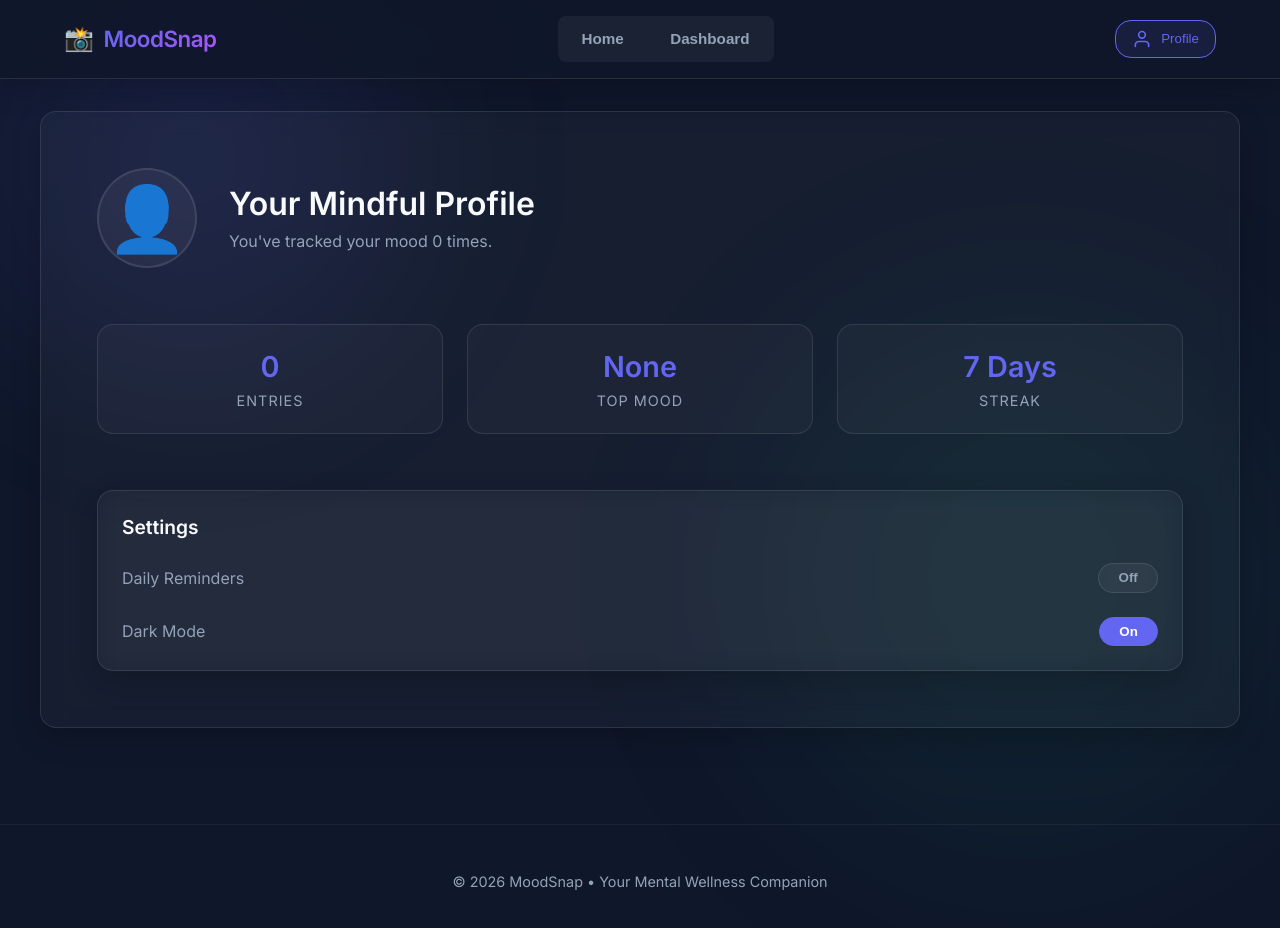
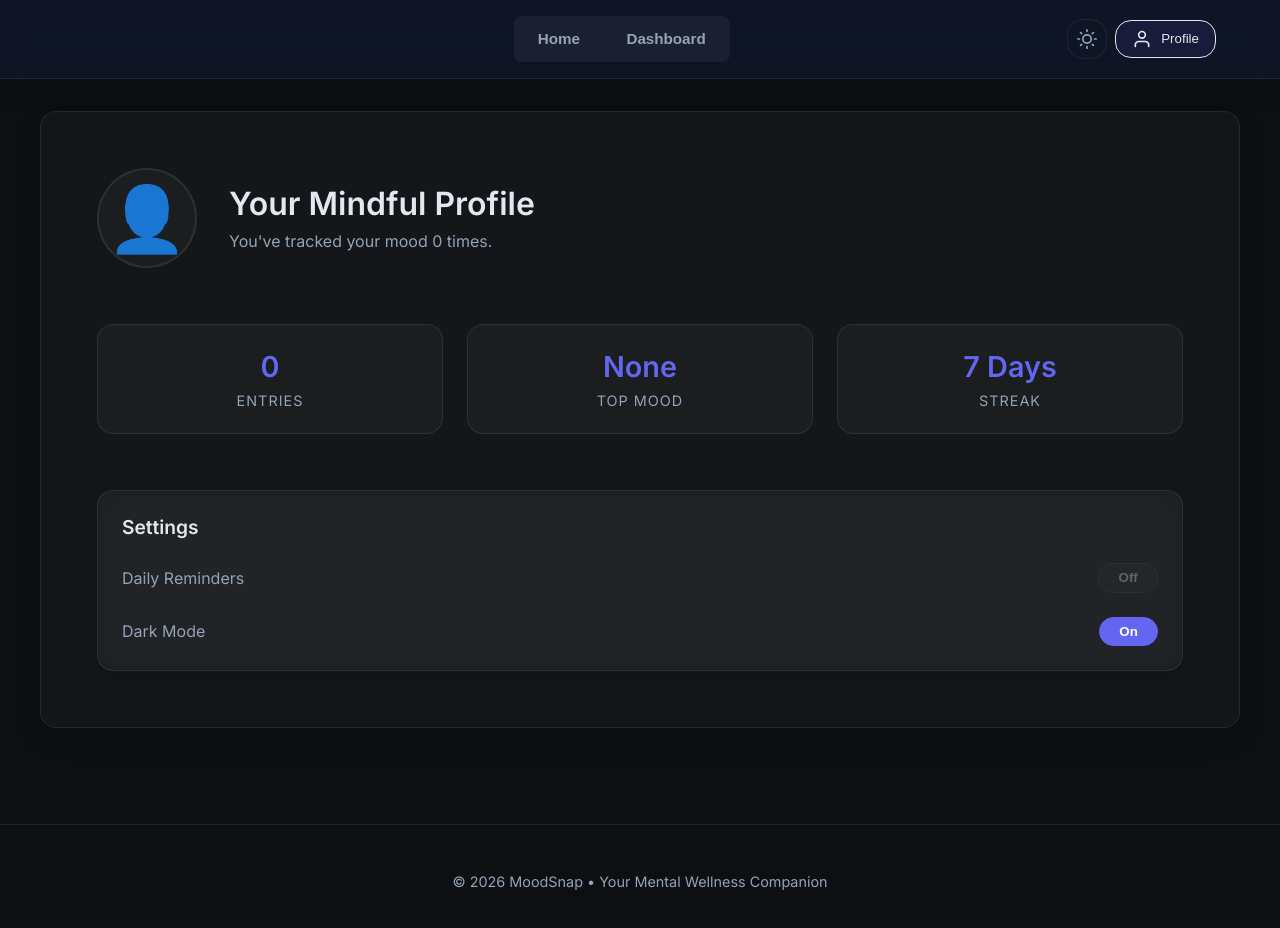
Before and after one commit to anaghahallur/MoodSnap, a React (Create React App) app in the folder client/: page / in a window 1280 px wide. Both pictures are taken after a click on the button "Profile". Shown: the top 928 px of the page. Built offline with nearby package versions, Linux system fonts and the light colour scheme; no server answers; the HTML template or start-up script is replaced by a standard one.

Commit message:
feat: implement v7.0 theme toggle and light mode, optimize wide screen layout

```diff
--- a/client/src/App.css
+++ b/client/src/App.css
@@ -1,14 +1,10 @@
-:root {
-  --primary-accent: #6366f1;
-  --primary-gradient: linear-gradient(135deg, #6366f1 0%, #a855f7 100%);
-  --bg-dark: #0f172a;
-  --glass-bg: rgba(255, 255, 255, 0.03);
-  --glass-border: rgba(255, 255, 255, 0.1);
-  --text-primary: #f8fafc;
-  --text-secondary: #94a3b8;
-  --radius-sm: 8px;
-  --radius-md: 16px;
-  --radius-lg: 24px;
+/* Theme transitions */
+body {
+  transition: background-color 0.3s ease, color 0.3s ease;
+}
+
+.App {
+  transition: all 0.3s ease;
 }
 
 * {
@@ -18,7 +14,7 @@
 body {
   margin: 0;
   padding: 0;
-  background-color: var(--bg-dark);
+  background-color: var(--bg-color);
   color: var(--text-primary);
   font-family: 'Inter', -apple-system, BlinkMacSystemFont, 'Segoe UI', Roboto, sans-serif;
   overflow-x: hidden;
@@ -29,6 +25,8 @@ body {
   min-height: 100vh;
   display: flex;
   flex-direction: column;
+  background-color: var(--bg-color);
+  color: var(--text-primary);
 }
 
 .app-main {
@@ -65,7 +63,7 @@ body {
   backdrop-filter: blur(12px);
   border: 1px solid var(--glass-border);
   border-radius: var(--radius-md);
-  box-shadow: 0 10px 30px rgba(0, 0, 0, 0.2);
+  box-shadow: 0 10px 30px rgba(0, 0, 0, 0.1);
 }
 
 /* Home View Styles */
@@ -97,7 +95,7 @@ body {
 .error-message {
   padding: 1.5rem;
   margin-bottom: 2rem;
-  border-left: 4px solid #ef4444;
+  border-left: 4px solid var(--danger-color);
   display: flex;
   justify-content: space-between;
   align-items: center;
@@ -114,8 +112,8 @@ body {
 }
 
 .dismiss-btn:hover {
-  border-color: #ef4444;
-  color: #ef4444;
+  border-color: var(--danger-color);
+  color: var(--danger-color);
 }
 
 /* Dashboard View Styles */
@@ -147,7 +145,7 @@ body {
   text-align: center;
   color: var(--text-secondary);
   font-size: 0.9rem;
-  border-top: 1px solid rgba(255, 255, 255, 0.05);
+  border-top: 1px solid var(--glass-border);
 }
 
 /* History/Diary View */
@@ -173,12 +171,12 @@ body {
 }
 
 .back-btn:hover {
-  border-color: var(--primary-accent);
+  border-color: var(--accent-color);
   color: var(--text-primary);
 }
 
 .history-date-badge {
-  background: var(--primary-accent);
+  background: var(--accent-color);
   color: white;
   padding: 0.4rem 1rem;
   border-radius: 100px;
--- a/client/src/App.js
+++ b/client/src/App.js
@@ -10,6 +10,7 @@ import ProfileView from './components/ProfileView';
 
 function App() {
   const [currentView, setCurrentView] = useState('home');
+  const [theme, setTheme] = useState(localStorage.getItem('moodsnap-theme') || 'dark');
   const [isSubmitting, setIsSubmitting] = useState(false);
   const [currentResult, setCurrentResult] = useState(null);
   const [heatmapData, setHeatmapData] = useState([]);
@@ -20,7 +21,16 @@ function App() {
 
   useEffect(() => {
     fetchHistory();
+    // Apply theme on mount
+    document.documentElement.classList.toggle('light-mode', theme === 'light');
   }, []);
+
+  const toggleTheme = () => {
+    const newTheme = theme === 'dark' ? 'light' : 'dark';
+    setTheme(newTheme);
+    localStorage.setItem('moodsnap-theme', newTheme);
+    document.documentElement.classList.toggle('light-mode', newTheme === 'light');
+  };
 
   const fetchHistory = async () => {
     try {
@@ -124,7 +134,11 @@ function App() {
       case 'profile':
         return (
           <div className="view-container profile-page animated">
-            <ProfileView heatmapData={heatmapData} />
+            <ProfileView
+              heatmapData={heatmapData}
+              theme={theme}
+              onToggleTheme={toggleTheme}
+            />
           </div>
         );
       default:
@@ -134,7 +148,12 @@ function App() {
 
   return (
     <div className="App">
-      <Navbar currentView={currentView} onViewChange={setCurrentView} />
+      <Navbar
+        currentView={currentView}
+        onViewChange={setCurrentView}
+        theme={theme}
+        onToggleTheme={toggleTheme}
+      />
       <main className="app-main">
         {renderView()}
       </main>
--- a/client/src/components/MoodInput.css
+++ b/client/src/components/MoodInput.css
@@ -10,7 +10,7 @@
 .mood-input-container:focus-within {
     border-color: var(--glass-highlight);
     transform: translateY(-2px);
-    box-shadow: 0 12px 40px rgba(0, 0, 0, 0.3), 0 0 20px rgba(99, 102, 241, 0.1);
+    box-shadow: 0 12px 40px rgba(0, 0, 0, 0.1), 0 0 20px var(--accent-glow);
 }
 
 .mood-textarea {
@@ -96,9 +96,9 @@
 .spinner {
     width: 20px;
     height: 20px;
-    border: 2px solid rgba(255, 255, 255, 0.3);
+    border: 2px solid var(--glass-border);
     border-radius: 50%;
-    border-top-color: #fff;
+    border-top-color: var(--accent-color);
     animation: spin 0.8s linear infinite;
 }
 
--- a/client/src/components/Navbar.css
+++ b/client/src/components/Navbar.css
@@ -13,7 +13,7 @@
     border-top: none;
     border-left: none;
     border-right: none;
-    background: rgba(15, 23, 42, 0.8);
+    background: var(--nav-bg);
     backdrop-filter: blur(12px);
     border-bottom: 1px solid var(--glass-border);
 }
@@ -110,6 +110,33 @@
     background: rgba(99, 102, 241, 0.1);
 }
 
+.theme-toggle {
+    background: transparent;
+    border: 1px solid var(--glass-border);
+    color: var(--text-secondary);
+    width: 40px;
+    height: 40px;
+    display: flex;
+    align-items: center;
+    justify-content: center;
+    border-radius: var(--radius-md);
+    cursor: pointer;
+    transition: all 0.3s cubic-bezier(0.4, 0, 0.2, 1);
+    margin-right: 0.5rem;
+}
+
+.theme-toggle:hover {
+    border-color: var(--primary-accent);
+    color: var(--text-primary);
+    background: rgba(255, 255, 255, 0.05);
+    transform: translateY(-2px);
+}
+
+.theme-toggle svg {
+    width: 20px;
+    height: 20px;
+}
+
 .profile-icon {
     width: 20px;
     height: 20px;
--- a/client/src/components/Navbar.jsx
+++ b/client/src/components/Navbar.jsx
@@ -1,12 +1,12 @@
 import React from 'react';
 import './Navbar.css';
 
-const Navbar = ({ currentView, onViewChange }) => {
+const Navbar = ({ currentView, onViewChange, theme, onToggleTheme }) => {
     return (
         <nav className="navbar glass-panel">
             <div className="nav-left">
                 <div className="nav-logo" onClick={() => onViewChange('home')}>
-                    <span className="logo-emoji">📸</span>
+                    {/* <span className="logo-emoji">📸</span> */}
                     <span className="logo-text">MoodSnap</span>
                 </div>
             </div>
@@ -28,6 +28,30 @@ const Navbar = ({ currentView, onViewChange }) => {
 
             <div className="nav-right">
                 <button
+                    className="theme-toggle"
+                    onClick={onToggleTheme}
+                    title={`Switch to ${theme === 'dark' ? 'light' : 'dark'} mode`}
+                >
+                    {theme === 'dark' ? (
+                        <svg viewBox="0 0 24 24" fill="none" stroke="currentColor" strokeWidth="2" strokeLinecap="round" strokeLinejoin="round">
+                            <circle cx="12" cy="12" r="5" />
+                            <line x1="12" y1="1" x2="12" y2="3" />
+                            <line x1="12" y1="21" x2="12" y2="23" />
+                            <line x1="4.22" y1="4.22" x2="5.64" y2="5.64" />
+                            <line x1="18.36" y1="18.36" x2="19.78" y2="19.78" />
+                            <line x1="1" y1="12" x2="3" y2="12" />
+                            <line x1="21" y1="12" x2="23" y2="12" />
+                            <line x1="4.22" y1="19.78" x2="5.64" y2="18.36" />
+                            <line x1="18.36" y1="5.64" x2="19.78" y2="4.22" />
+                        </svg>
+                    ) : (
+                        <svg viewBox="0 0 24 24" fill="none" stroke="currentColor" strokeWidth="2" strokeLinecap="round" strokeLinejoin="round">
+                            <path d="M21 12.79A9 9 0 1 1 11.21 3 7 7 0 0 0 21 12.79z" />
+                        </svg>
+                    )}
+                </button>
+
+                <button
                     className={`nav-profile ${currentView === 'profile' ? 'active' : ''}`}
                     onClick={() => onViewChange('profile')}
                 >
--- a/client/src/components/ProfileView.css
+++ b/client/src/components/ProfileView.css
@@ -18,7 +18,7 @@
     font-size: 4rem;
     width: 100px;
     height: 100px;
-    background: rgba(255, 255, 255, 0.05);
+    background: var(--glass-bg);
     border: 2px solid var(--glass-border);
     border-radius: 50%;
     display: flex;
@@ -44,7 +44,7 @@
 }
 
 .stat-card {
-    background: rgba(255, 255, 255, 0.03);
+    background: var(--glass-bg);
     border: 1px solid var(--glass-border);
     padding: 1.5rem;
     border-radius: var(--radius-md);
@@ -57,7 +57,7 @@
 .stat-value {
     font-size: 1.8rem;
     font-weight: 800;
-    color: var(--primary-accent);
+    color: var(--accent-color);
 }
 
 .stat-label {
@@ -95,18 +95,23 @@
     border-radius: 100px;
     border: 1px solid var(--glass-border);
     font-weight: 600;
-    cursor: default;
+    cursor: pointer;
+    background: transparent;
+    color: var(--text-secondary);
+    transition: all 0.3s ease;
 }
 
 .toggle-btn.active {
-    background: var(--primary-accent);
+    background: var(--accent-color);
     color: white;
-    border-color: var(--primary-accent);
+    border-color: var(--accent-color);
 }
 
 .toggle-btn.disabled {
-    background: rgba(255, 255, 255, 0.05);
+    background: var(--glass-bg);
     color: var(--text-secondary);
+    opacity: 0.5;
+    cursor: not-allowed;
 }
 
 @keyframes fade-in {
--- a/client/src/components/ProfileView.jsx
+++ b/client/src/components/ProfileView.jsx
@@ -1,7 +1,7 @@
 import React from 'react';
 import './ProfileView.css';
 
-const ProfileView = ({ heatmapData }) => {
+const ProfileView = ({ heatmapData, theme, onToggleTheme }) => {
     const totalEntries = heatmapData.length;
     const emotions = heatmapData.reduce((acc, curr) => {
         acc[curr.emotion] = (acc[curr.emotion] || 0) + 1;
@@ -43,7 +43,12 @@ const ProfileView = ({ heatmapData }) => {
                 </div>
                 <div className="setting-item">
                     <span>Dark Mode</span>
-                    <button className="toggle-btn active">On</button>
+                    <button
+                        className={`toggle-btn ${theme === 'dark' ? 'active' : ''}`}
+                        onClick={onToggleTheme}
+                    >
+                        {theme === 'dark' ? 'On' : 'Off'}
+                    </button>
                 </div>
             </div>
         </div>
--- a/client/src/components/ResultCard.css
+++ b/client/src/components/ResultCard.css
@@ -114,8 +114,8 @@
 .tip-container {
     display: flex;
     gap: 1rem;
-    background: rgba(99, 102, 241, 0.08);
-    border: 1px solid rgba(99, 102, 241, 0.2);
+    background: var(--accent-glow);
+    border: 1px solid var(--glass-border);
     border-radius: var(--radius-sm);
     padding: 1.25rem;
     opacity: 0;
@@ -124,7 +124,7 @@
 }
 
 .tip-icon {
-    color: var(--accent-light, #818cf8);
+    color: var(--accent-color);
     flex-shrink: 0;
     margin-top: 0.1rem;
 }
@@ -137,7 +137,7 @@
 
 .tip-label {
     font-size: 0.85rem;
-    color: var(--accent-light, #818cf8);
+    color: var(--accent-color);
     font-weight: 600;
     text-transform: uppercase;
     letter-spacing: 0.05em;
--- a/client/src/index.css
+++ b/client/src/index.css
@@ -24,6 +24,22 @@
 
   --transition-fast: 0.2s ease;
   --transition-normal: 0.3s cubic-bezier(0.4, 0, 0.2, 1);
+  --nav-bg: rgba(15, 23, 42, 0.8);
+}
+
+:root.light-mode {
+  --bg-color: #f8fafc;
+  --text-primary: #1e293b;
+  --text-secondary: #64748b;
+
+  --glass-bg: rgba(255, 255, 255, 0.7);
+  --glass-border: rgba(0, 0, 0, 0.08);
+  --glass-highlight: rgba(255, 255, 255, 1);
+
+  --accent-color: #4f46e5;
+  --accent-hover: #4338ca;
+  --accent-glow: rgba(79, 70, 229, 0.2);
+  --nav-bg: rgba(255, 255, 255, 0.8);
 }
 
 * {
```
